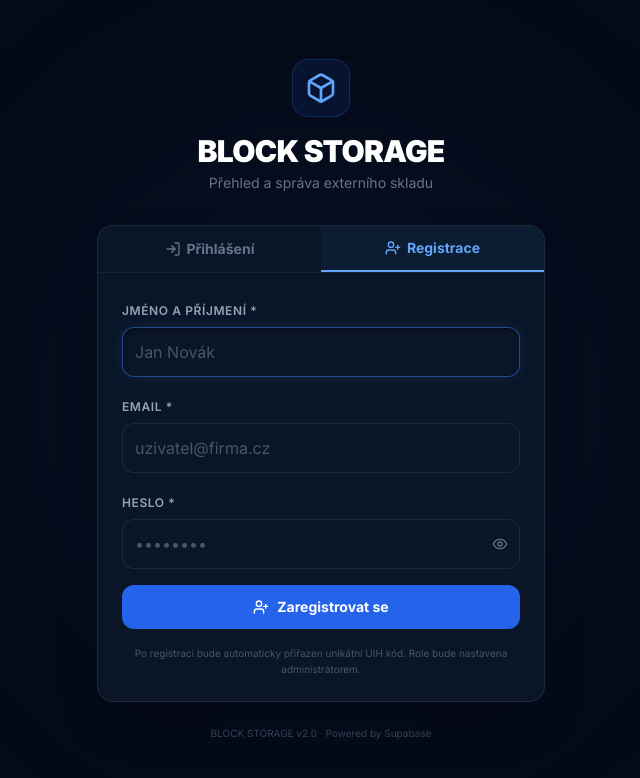
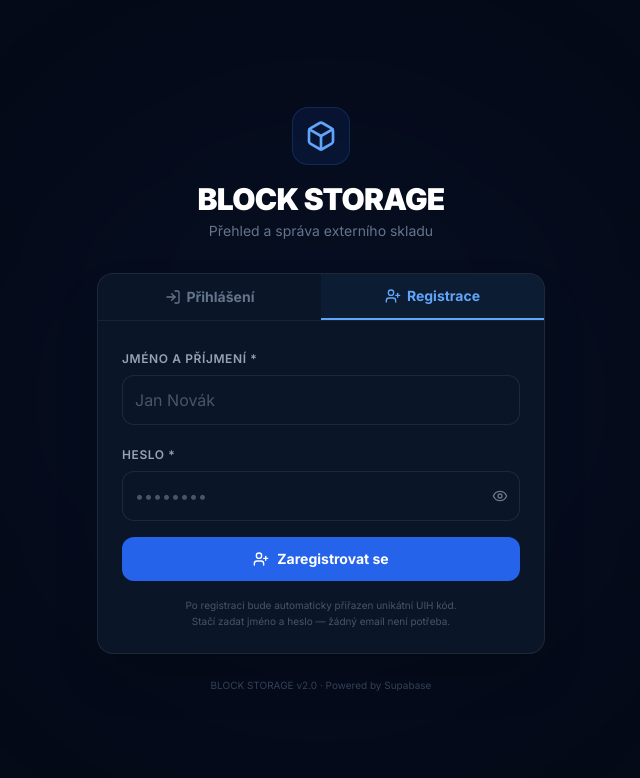
Before and after one commit to tondablatnik11/BLOCK_STORAGE, a Next.js app: page /login in a window 1280 px wide. Both pictures are taken after a click on the button "Registrace". Shown: the top 778 px of the page, without its empty margins (319-959 px from the left). Built offline with nearby package versions, Linux system fonts and the light colour scheme; no server answers.

Commit message:
feat: login jen jmeno + heslo, bez emailu - auto-generovany email z jmena

```diff
--- a/src/app/login/page.tsx
+++ b/src/app/login/page.tsx
@@ -7,14 +7,27 @@ import { Box, LogIn, UserPlus, Eye, EyeOff, Loader2, AlertTriangle } from "lucid
 
 type Mode = 'login' | 'register'
 
+// Převod jména na interní email: "Jan Novák" → "jan.novak@blockstorage.app"
+function nameToEmail(name: string): string {
+  const sanitized = name
+    .toLowerCase()
+    .trim()
+    .normalize('NFD')
+    .replace(/[\u0300-\u036f]/g, '') // odstranění diakritiky
+    .replace(/[^a-z0-9\s]/g, '')     // jen alfanumerické + mezery
+    .replace(/\s+/g, '.')            // mezery → tečky
+    .replace(/\.+/g, '.')            // duplicitní tečky
+    .replace(/^\.+|\.+$/g, '')       // trim teček
+  return `${sanitized || 'user'}@blockstorage.app`
+}
+
 export default function LoginPage() {
   const { signIn, signUp, loading } = useAuth()
   const router = useRouter()
 
   const [mode, setMode] = useState<Mode>('login')
-  const [email, setEmail] = useState("")
+  const [name, setName] = useState("")
   const [password, setPassword] = useState("")
-  const [fullName, setFullName] = useState("")
   const [showPassword, setShowPassword] = useState(false)
   const [error, setError] = useState<string | null>(null)
   const [submitting, setSubmitting] = useState(false)
@@ -25,13 +38,13 @@ export default function LoginPage() {
     setError(null)
     setSuccess(null)
 
-    if (!email.trim() || !password.trim()) {
-      setError("Vyplňte email a heslo.")
+    if (!name.trim()) {
+      setError("Vyplňte jméno.")
       return
     }
 
-    if (mode === 'register' && !fullName.trim()) {
-      setError("Vyplňte jméno.")
+    if (!password.trim()) {
+      setError("Vyplňte heslo.")
       return
     }
 
@@ -41,6 +54,7 @@ export default function LoginPage() {
     }
 
     setSubmitting(true)
+    const email = nameToEmail(name)
 
     if (mode === 'login') {
       const res = await signIn(email, password)
@@ -48,15 +62,19 @@ export default function LoginPage() {
         router.push('/')
         router.refresh()
       } else {
-        setError(res.error || "Přihlášení selhalo.")
+        setError("Neplatné jméno nebo heslo.")
       }
     } else {
-      const res = await signUp(email, password, fullName)
+      const res = await signUp(email, password, name.trim())
       if (res.success) {
-        setSuccess("Registrace úspěšná! Zkontrolujte email pro potvrzení účtu.")
+        setSuccess("Registrace úspěšná! Nyní se přihlaste.")
         setMode('login')
       } else {
-        setError(res.error || "Registrace selhala.")
+        if (res.error?.includes('already') || res.error?.includes('duplicate')) {
+          setError("Toto jméno je již obsazeno. Zvolte jiné.")
+        } else {
+          setError(res.error || "Registrace selhala.")
+        }
       }
     }
 
@@ -73,7 +91,7 @@ export default function LoginPage() {
 
   return (
     <div className="fixed inset-0 bg-[#050a18] flex items-center justify-center z-[100]">
-      {/* Background grid effect */}
+      {/* Background grid */}
       <div className="absolute inset-0 opacity-[0.03]" style={{
         backgroundImage: 'radial-gradient(circle at 1px 1px, rgba(100,150,255,0.3) 1px, transparent 0)',
         backgroundSize: '40px 40px'
@@ -121,33 +139,19 @@ export default function LoginPage() {
           </div>
 
           <form onSubmit={handleSubmit} className="p-6 space-y-4">
-            {/* Full name (register only) */}
-            {mode === 'register' && (
-              <div className="space-y-1.5">
-                <label className="text-xs font-semibold text-slate-400 uppercase tracking-wider">Jméno a příjmení *</label>
-                <input
-                  type="text"
-                  value={fullName}
-                  onChange={(e) => setFullName(e.target.value)}
-                  placeholder="Jan Novák"
-                  className="glass-input"
-                  required
-                  autoFocus
-                />
-              </div>
-            )}
-
-            {/* Email */}
+            {/* Name */}
             <div className="space-y-1.5">
-              <label className="text-xs font-semibold text-slate-400 uppercase tracking-wider">Email *</label>
+              <label className="text-xs font-semibold text-slate-400 uppercase tracking-wider">
+                {mode === 'register' ? 'Jméno a příjmení *' : 'Jméno *'}
+              </label>
               <input
-                type="email"
-                value={email}
-                onChange={(e) => setEmail(e.target.value)}
-                placeholder="uzivatel@firma.cz"
+                type="text"
+                value={name}
+                onChange={(e) => setName(e.target.value)}
+                placeholder={mode === 'register' ? 'Jan Novák' : 'Zadejte své jméno'}
                 className="glass-input"
                 required
-                autoFocus={mode === 'login'}
+                autoFocus
               />
             </div>
 
@@ -208,7 +212,8 @@ export default function LoginPage() {
             {/* Info */}
             {mode === 'register' && (
               <p className="text-[10px] text-slate-600 text-center leading-relaxed">
-                Po registraci bude automaticky přiřazen unikátní UIH kód. Role bude nastavena administrátorem.
+                Po registraci bude automaticky přiřazen unikátní UIH kód.
+                <br />Stačí zadat jméno a heslo — žádný email není potřeba.
               </p>
             )}
           </form>
```
